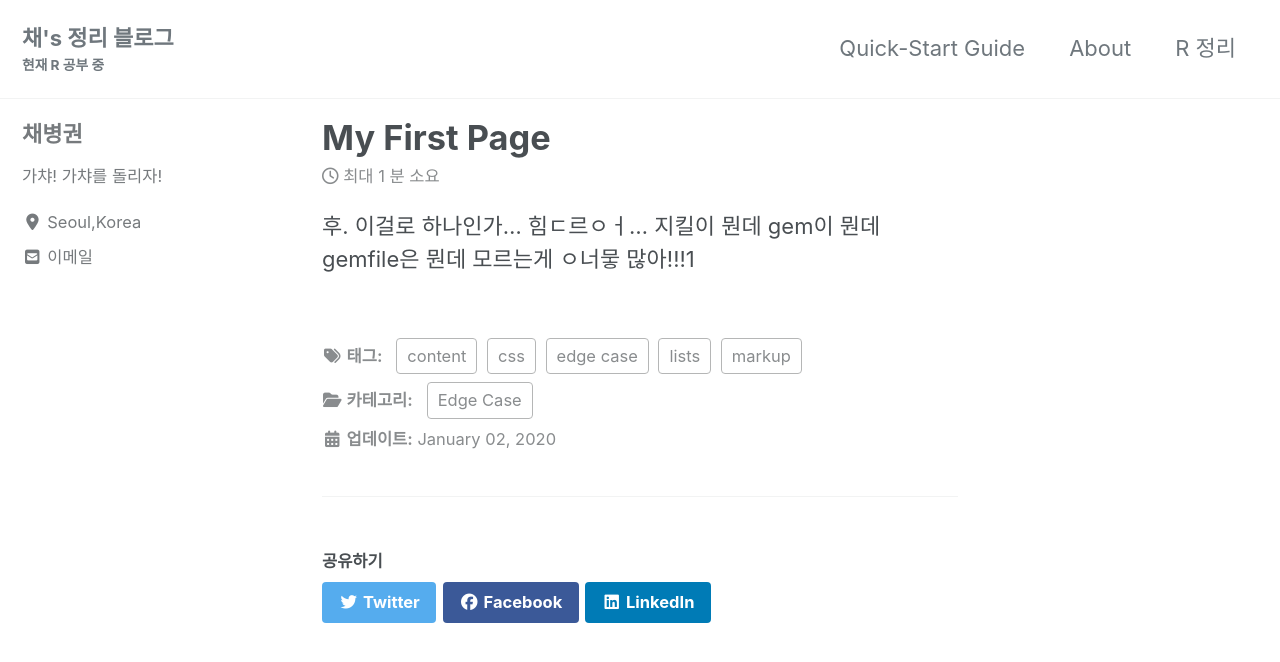
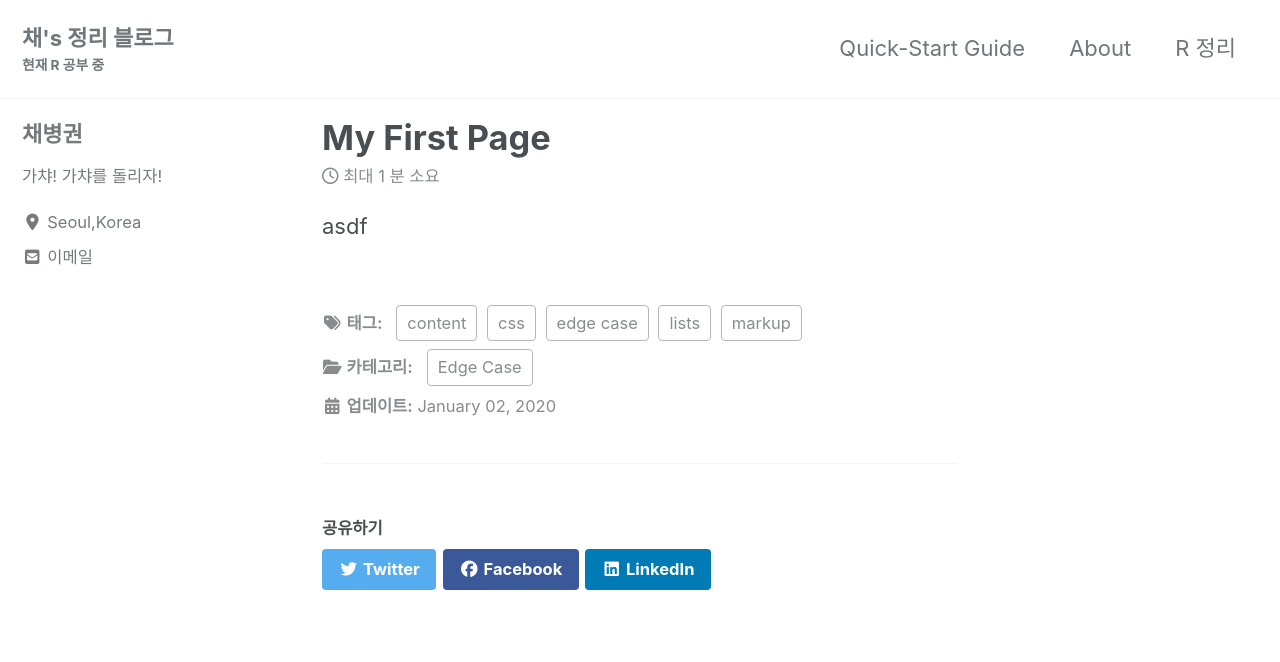
Before and after one commit to ByeongGwonChae/mynotebook, a Jekyll site: the page built from _posts/2020-01-02-myfirstpage.md, in a window 1280 px wide and 900 px high. Shown: the top 662 px of the window. Built offline with Jekyll 4.4.1, drawn with Linux system fonts in a browser that asks for light colours; cached includes are drawn as plain includes; nearby versions of some CDN libraries.

Commit message:
Update 2020-01-02-myfirstpage.md

```diff
--- a/_posts/2020-01-02-myfirstpage.md
+++ b/_posts/2020-01-02-myfirstpage.md
@@ -9,9 +9,4 @@ tags:
   - lists
   - markup
 ---
-
-후. 이걸로 하나인가...
-힘ㄷ르ㅇㅓ...
-지킬이 뭔데 gem이 뭔데
-gemfile은 뭔데
-모르는게 ㅇ너뭏 많아!!!1
+asdf
```
